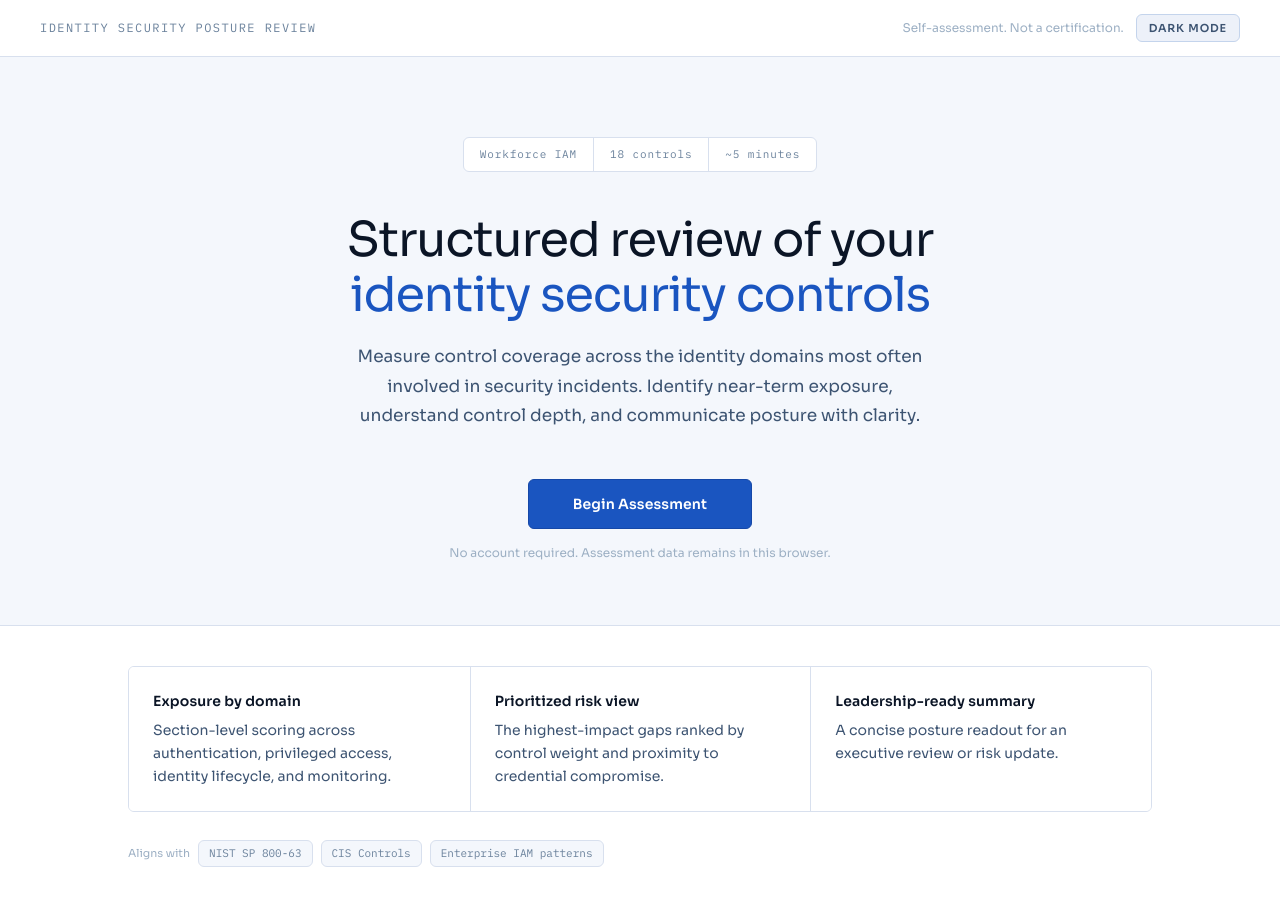
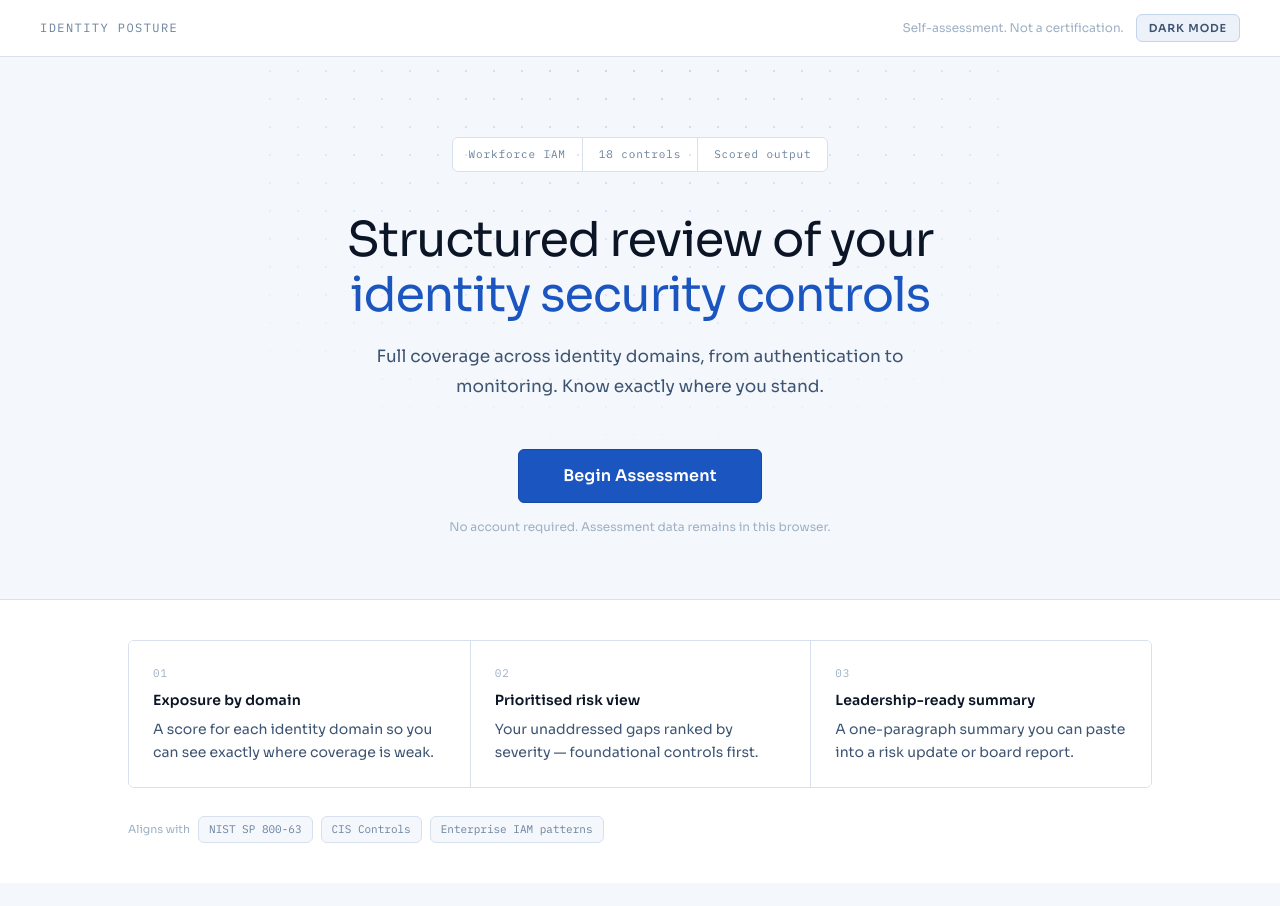
Before and after one commit to sid-nalegave/identity-posture, a React (Vite) app: page / in a window 1280 px wide. After the commit the page ends 883 px from the top, so only its background shows below. Built offline with nearby package versions, Linux system fonts and the light colour scheme.

Commit message:
Polish landing page copy, layout, and visual texture

```diff
--- a/index.html
+++ b/index.html
@@ -7,7 +7,7 @@
     <link rel="preconnect" href="https://fonts.googleapis.com" />
     <link rel="preconnect" href="https://fonts.gstatic.com" crossorigin />
     <link href="https://fonts.googleapis.com/css2?family=Sora:wght@300;400;500;600;700&family=IBM+Plex+Mono:wght@400;500;600&display=swap" rel="stylesheet" />
-    <title>Identity Security Posture Review</title>
+    <title>Identity Posture</title>
   </head>
   <body>
     <div id="root"></div>
--- a/src/components/Assessment.tsx
+++ b/src/components/Assessment.tsx
@@ -164,7 +164,7 @@ export function Assessment({ isDark, onBack, onToggleTheme }: AssessmentProps) {
             </button>
             {isDesktop ? (
               <span className="font-mono text-[11px] uppercase tracking-[0.12em] text-text-faint">
-                Identity Security Posture Review
+                Identity Posture
               </span>
             ) : (
               <div>
--- a/src/components/Landing.tsx
+++ b/src/components/Landing.tsx
@@ -9,16 +9,19 @@ interface LandingProps {
 
 const outcomes = [
   {
+    index: "01",
     label: "Exposure by domain",
-    body: "Section-level scoring across authentication, privileged access, identity lifecycle, and monitoring.",
+    body: "A score for each identity domain so you can see exactly where coverage is weak.",
   },
   {
-    label: "Prioritized risk view",
-    body: "The highest-impact gaps ranked by control weight and proximity to credential compromise.",
+    index: "02",
+    label: "Prioritised risk view",
+    body: "Your unaddressed gaps ranked by severity — foundational controls first.",
   },
   {
+    index: "03",
     label: "Leadership-ready summary",
-    body: "A concise posture readout for an executive review or risk update.",
+    body: "A one-paragraph summary you can paste into a risk update or board report.",
   },
 ];
 
@@ -32,7 +35,7 @@ export function Landing({ isDark, onStart, onToggleTheme }: LandingProps) {
       <nav className="border-b border-border bg-surface">
         <div className="mx-auto flex h-14 w-full max-w-7xl items-center justify-between gap-6 px-6 md:px-10">
           <span className="font-mono text-[11px] uppercase tracking-[0.12em] text-text-muted md:text-xs">
-            Identity Security Posture Review
+            Identity Posture
           </span>
           <div className="flex items-center gap-3">
             <span className="hidden text-xs text-text-faint sm:inline">
@@ -43,10 +46,10 @@ export function Landing({ isDark, onStart, onToggleTheme }: LandingProps) {
         </div>
       </nav>
 
-      <main className="mx-auto flex min-h-[calc(100vh-56px)] w-full max-w-7xl flex-col">
-        <section className="mx-auto flex w-full max-w-3xl flex-1 flex-col items-center justify-center px-6 pb-16 pt-20 text-center">
+      <main className="flex min-h-[calc(100vh-56px)] w-full flex-col">
+        <section className="hero-grid mx-auto flex w-full max-w-3xl flex-1 flex-col items-center justify-center px-6 pb-24 pt-20 md:pb-16 text-center">
           <div className="mb-10 inline-flex flex-wrap items-center justify-center gap-0 overflow-hidden rounded-[6px] border border-border bg-surface">
-            {["Workforce IAM", "18 controls", "~5 minutes"].map((text, index) => (
+            {["Workforce IAM", "18 controls", "Scored output"].map((text, index) => (
               <span
                 key={text}
                 className={`inline-flex items-center px-4 py-2 font-mono text-[11px] tracking-[0.08em] text-text-muted ${
@@ -71,9 +74,8 @@ export function Landing({ isDark, onStart, onToggleTheme }: LandingProps) {
             className="mb-12 max-w-xl text-text-secondary"
             style={{ fontSize: "clamp(15px, 1.8vw, 17px)", lineHeight: 1.75 }}
           >
-            Measure control coverage across the identity domains most often involved in security
-            incidents. Identify near-term exposure, understand control depth, and communicate
-            posture with clarity.
+            Full coverage across identity domains, from authentication to monitoring. Know exactly
+            where you stand.
           </p>
 
           <button
@@ -81,7 +83,7 @@ export function Landing({ isDark, onStart, onToggleTheme }: LandingProps) {
             onClick={onStart}
             onMouseOver={() => setIsHovering(true)}
             onMouseOut={() => setIsHovering(false)}
-            className={`btn-primary ${isHovering ? "bg-accent-hover" : ""}`}
+            className={`btn-primary text-base ${isHovering ? "bg-accent-hover" : ""}`}
           >
             Begin Assessment
           </button>
@@ -91,7 +93,7 @@ export function Landing({ isDark, onStart, onToggleTheme }: LandingProps) {
           </p>
         </section>
 
-        <section className="border-t border-border bg-surface px-6 py-10 md:px-10">
+        <section className="border-t border-border bg-surface px-6 pt-14 pb-10 md:py-10 md:px-10">
           <div className="mx-auto max-w-5xl">
             <div className="grid overflow-hidden rounded-[6px] border border-border md:grid-cols-3">
               {outcomes.map((item, index) => (
@@ -99,6 +101,9 @@ export function Landing({ isDark, onStart, onToggleTheme }: LandingProps) {
                   key={item.label}
                   className={`bg-surface p-6 ${index > 0 ? "border-t border-border md:border-l md:border-t-0" : ""}`}
                 >
+                  <p className="mb-2 font-mono text-[11px] tracking-[0.08em] text-text-faint">
+                    {item.index}
+                  </p>
                   <p className="mb-2 text-sm font-semibold tracking-[0.01em] text-text-primary">
                     {item.label}
                   </p>
--- a/src/index.css
+++ b/src/index.css
@@ -171,6 +171,25 @@
   .status-pill {
     @apply inline-flex items-center rounded-[6px] border px-2.5 py-1 font-mono text-[11px] font-semibold tracking-[0.02em];
   }
+
+  .hero-grid {
+    position: relative;
+  }
+
+  .hero-grid::before {
+    content: "";
+    position: absolute;
+    inset: 0;
+    background-image: radial-gradient(
+      circle,
+      color-mix(in srgb, var(--color-accent) 20%, transparent) 1px,
+      transparent 1px
+    );
+    background-size: 28px 28px;
+    mask-image: radial-gradient(ellipse 100% 100% at 50% 0%, black 0%, transparent 80%);
+    pointer-events: none;
+    z-index: 0;
+  }
 }
 
 #root {
```
